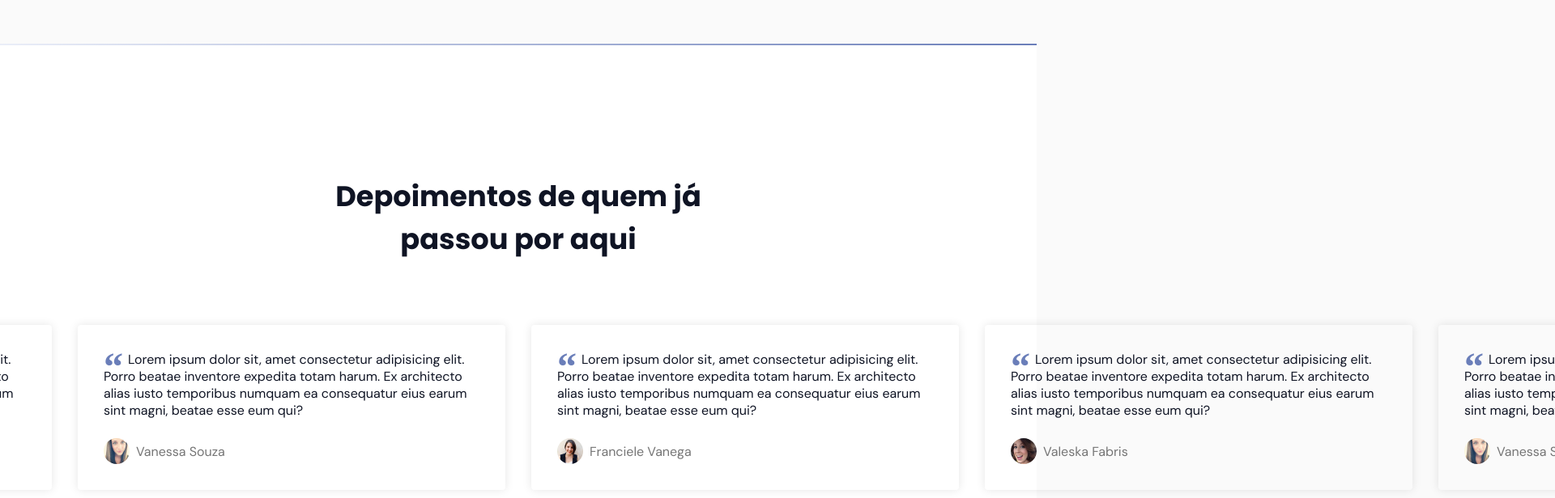
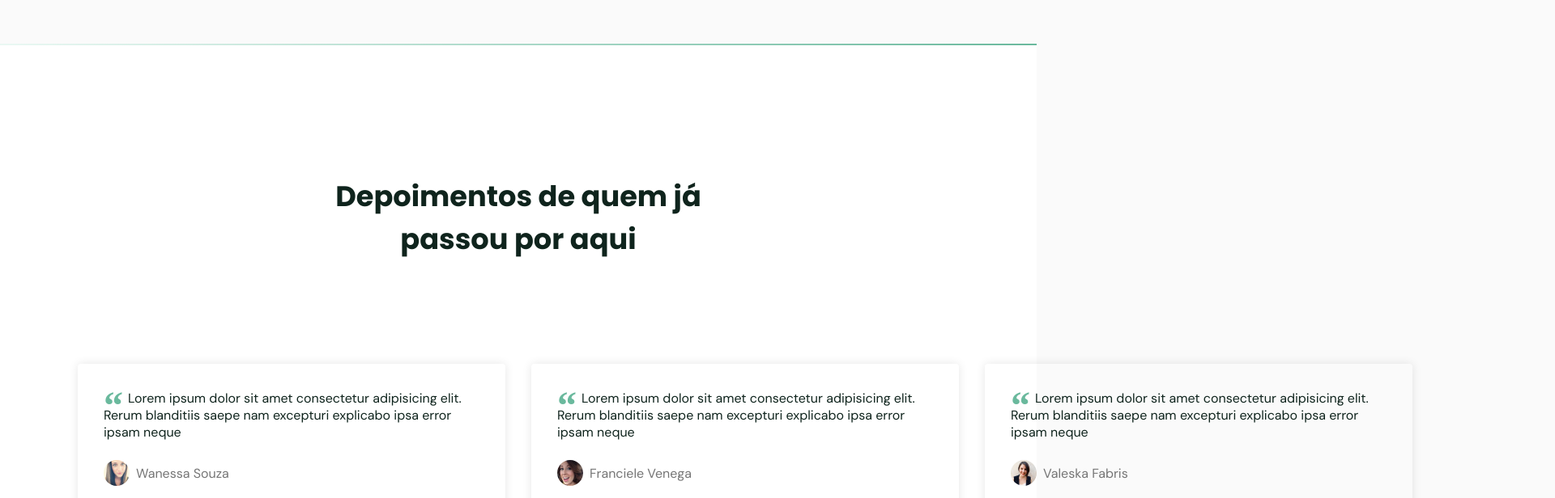
Before and after one commit to lucasblante/nlw6-mission-origin, a plain HTML site: page index.html in a window 1280 px wide. Shown: the part 2184-2800 px from the top of the page at 81% size, 1920 px wide, since content can reach past the window. Drawn offline with nearby package versions, Linux system fonts and the light colour scheme; files whose address does not match are found by name.

Commit message:
Add files via upload

```diff
--- a/index.html
+++ b/index.html
@@ -147,75 +147,70 @@
       <!-- TESTIMONIALS -->
       <section class="section" id="testimonials">
         <div class="container">
-          <header class="title">
-            <h2>Depoimentos de quem já passou por aqui</h2>
+          <header>
+            <h2 class="title">Depoimentos de quem já passou por aqui</h2>
           </header>
-
           <div class="testimonials swiper-container">
             <div class="swiper-wrapper">
-              <!-- FIRST TESTEMONIAL -->
               <div class="testimonial swiper-slide">
                 <blockquote>
                   <p>
-                    <span>&ldquo;</span> Lorem ipsum dolor sit, amet consectetur
-                    adipisicing elit. Porro beatae inventore expedita totam
-                    harum. Ex architecto alias iusto temporibus numquam ea
-                    consequatur eius earum sint magni, beatae esse eum qui?
+                    <span>&ldquo;</span>
+                    Lorem ipsum dolor sit amet consectetur adipisicing elit.
+                    Rerum blanditiis saepe nam excepturi explicabo ipsa error
+                    ipsam neque
                   </p>
                   <cite>
                     <img
                       src="assets/fotos/10.jpeg"
-                      alt="Foto de Vanessa Souza"
+                      alt="Foto de Wanessa Souza"
                     />
-                    Vanessa Souza
+                    Wanessa Souza
                   </cite>
                 </blockquote>
               </div>
 
-              <!-- SECOND TESTEMONIAL -->
               <div class="testimonial swiper-slide">
                 <blockquote>
                   <p>
-                    <span>&ldquo;</span> Lorem ipsum dolor sit, amet consectetur
-                    adipisicing elit. Porro beatae inventore expedita totam
-                    harum. Ex architecto alias iusto temporibus numquam ea
-                    consequatur eius earum sint magni, beatae esse eum qui?
+                    <span>&ldquo;</span>
+                    Lorem ipsum dolor sit amet consectetur adipisicing elit.
+                    Rerum blanditiis saepe nam excepturi explicabo ipsa error
+                    ipsam neque
+                  </p>
+                  <cite>
+                    <img
+                      src="assets/fotos/56.jpeg"
+                      alt="Foto de Franciele Venega"
+                    />
+                    Franciele Venega
+                  </cite>
+                </blockquote>
+              </div>
+
+              <div class="testimonial swiper-slide">
+                <blockquote>
+                  <p>
+                    <span>&ldquo;</span>
+                    Lorem ipsum dolor sit amet consectetur adipisicing elit.
+                    Rerum blanditiis saepe nam excepturi explicabo ipsa error
+                    ipsam neque
                   </p>
                   <cite>
                     <img
                       src="assets/fotos/26.jpeg"
-                      alt="Foto de Franciele Vanega"
-                    />
-                    Franciele Vanega
-                  </cite>
-                </blockquote>
-              </div>
-
-              <!-- THIRD TESTEMONIAL -->
-              <div class="testimonial swiper-slide">
-                <blockquote>
-                  <p>
-                    <span>&ldquo;</span> Lorem ipsum dolor sit, amet consectetur
-                    adipisicing elit. Porro beatae inventore expedita totam
-                    harum. Ex architecto alias iusto temporibus numquam ea
-                    consequatur eius earum sint magni, beatae esse eum qui?
-                  </p>
-                  <cite>
-                    <img
-                      src="assets/fotos/56.jpeg"
-                      alt="Foto de Valeska Fabris"
+                      alt="Fotos de Valeska Fabris"
                     />
                     Valeska Fabris
                   </cite>
                 </blockquote>
               </div>
+
             </div>
-
             <!-- PAGINATION -->
-            <!-- <div class="swiper-pagination"></div> -->
+            <div class="swiper-pagination"></div>
           </div>
-        </div>
-      </section>
+       </section>
       <div class="divider-2"></div>
 
       <!-- CONTACT -->
--- a/main.js
+++ b/main.js
@@ -3,7 +3,6 @@ const header = document.querySelector('#header')
 const navHeight = header.offsetHeight
 
 function changeHeaderWhenScroll() {
-
   window.scrollY >= navHeight
     ? header.classList.add('scroll')
     : header.classList.remove('scroll')
@@ -34,10 +33,10 @@ const swiper = new Swiper('.swiper-container', {
   pagination: {
     el: '.swiper-pagination'
   },
+  inicialSlide: 1,
   scrollbar: true,
   mousewheel: true,
   keyboard: true,
-  loop: true,
   breakpoints: {
     767: {
       slidesPerView: 2,
@@ -70,7 +69,6 @@ scrollReveal.reveal(
 const backToTopButton = document.querySelector('.back-to-top')
 
 function backToTop() {
-
   window.addEventListener('scroll', () => {
     window.scrollY >= 560
       ? backToTopButton.classList.add('show')
@@ -93,8 +91,12 @@ function activateMenuAtCurrentSection() {
     const checkpointEnd = checkpoint <= sectionTop + sectionHeight
 
     checkpointStart && checkpointEnd
-    ? document.querySelector('nav ul li a[href*=' + sectionId + ']').classList.add('active')
-    : document.querySelector('nav ul li a[href*=' + sectionId + ']').classList.remove('active')
+      ? document
+          .querySelector('nav ul li a[href*=' + sectionId + ']')
+          .classList.add('active')
+      : document
+          .querySelector('nav ul li a[href*=' + sectionId + ']')
+          .classList.remove('active')
   }
 }
 
--- a/style.css
+++ b/style.css
@@ -21,7 +21,7 @@ img {
 /* VARIABLES */
 :root {
   /* COLOR SELECTOR */
-  --hue: 225; /* default 159 */
+  --hue: 159; /* default 159 */
   --base-color: hsl(var(--hue) 36% 57%);
   --base-color-second: hsl(var(--hue) 65% 88%);
   --base-color-alt: hsl(var(--hue) 57% 53%);
@@ -52,6 +52,7 @@ body {
   color: var(--text-color);
   background: var(--body-color);
   -webkit-font-smoothing: antialiased;
+  max-width: 100vw;
 }
 
 .title {
@@ -270,6 +271,11 @@ nav.show div.icon-close {
   margin: 0;
 }
 
+#home .image,
+#home .text {
+  padding: 0 2rem;
+}
+
 #home .image {
   position: relative;
 }
@@ -435,6 +441,14 @@ nav.show div.icon-close {
   padding: 4rem 1rem;
 }
 
+.swiper-container {
+  position: relative;
+}
+
+.swiper-pagination {
+  position: absolute;
+}
+
 .swiper-pagination-bullet-active {
   background: var(--base-color);
 }
@@ -537,7 +551,8 @@ footer .social a:hover {
 
 /* RESPONSIVE */
 /* extra large devices: 1200 > */
-@media (min-width: 1200px) {
+/* large devices: 1023 > */
+@media (min-width: 1023px) {
   .container {
     max-width: 1120px;
     margin-left: auto;
@@ -659,7 +674,6 @@ footer .social a:hover {
   }
 }
 
-/* large devices: 1023 > */
 /* large devices: 992 > */
 @media (min-width: 992px) {
   :root {
```
